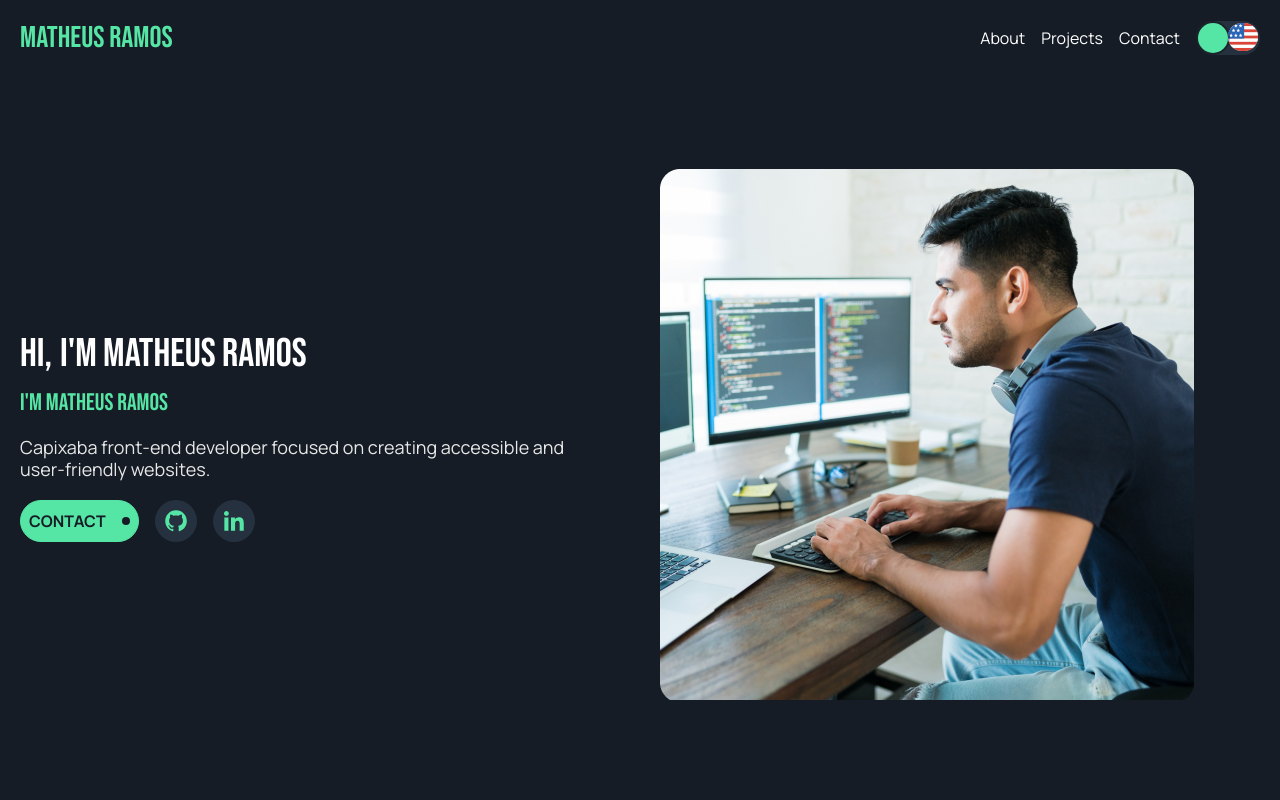
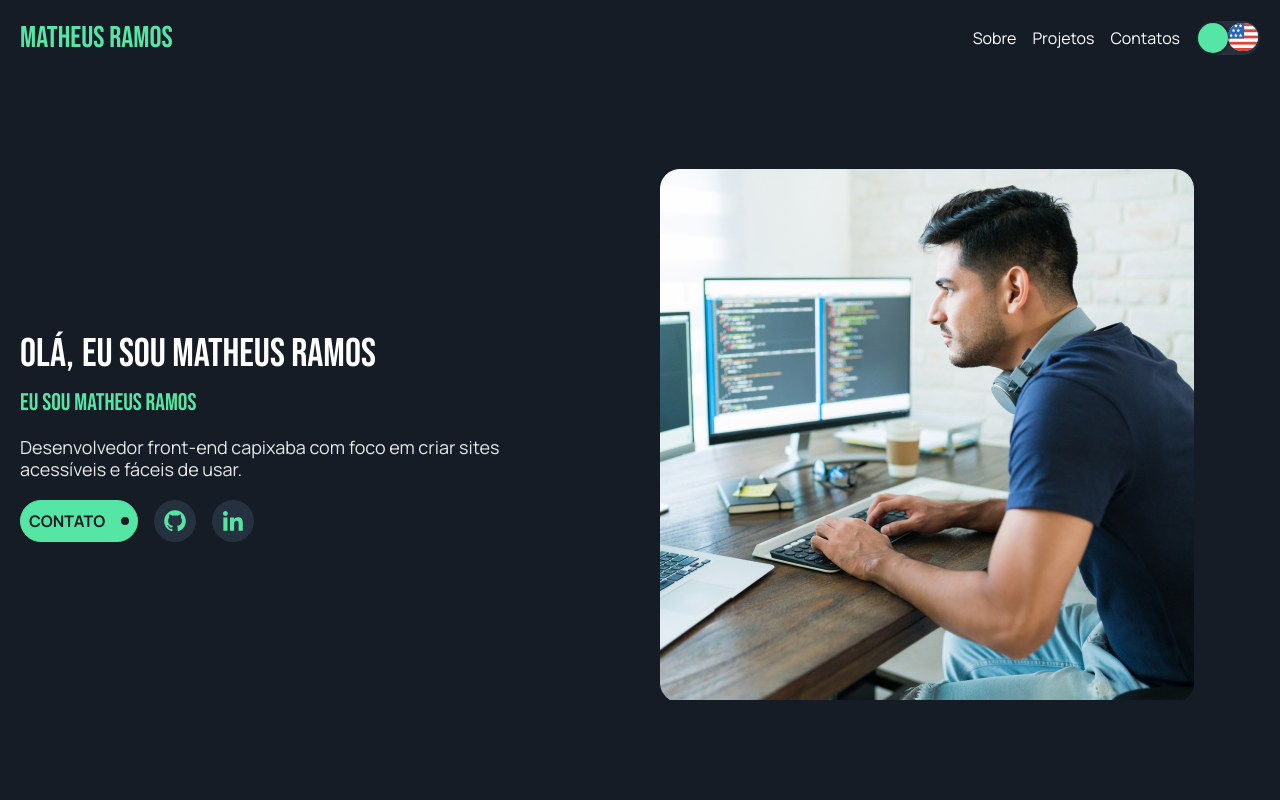
Before and after one commit to RDSMatheus/portfolio, a React (Vite) app: page / in a window 1280 px wide. Shown: the top 800 px of the page. Built offline with nearby package versions, Linux system fonts and the light colour scheme.

Commit message:
clareza no botão bilingue

```diff
--- a/src/Components/BilingualButton/BilingualButton.tsx
+++ b/src/Components/BilingualButton/BilingualButton.tsx
@@ -11,8 +11,8 @@ const BilingualButton = () => {
   function handleClick() {
     setLangChanger(!langChanger);
     if (langChanger) {
-      setLang('en');
-    } else setLang('pt');
+      setLang('pt');
+    } else setLang('en');
   }
   return (
     <button
--- a/src/Context.tsx
+++ b/src/Context.tsx
@@ -159,7 +159,7 @@ export const useData = () => {
 
 export const GlobalContext = ({ children }: React.PropsWithChildren) => {
   const [pageText, setPageText] = React.useState<PageTextI | null>(null);
-  const [lang, setLang] = React.useState<'pt' | 'en'>('en');
+  const [lang, setLang] = React.useState<'pt' | 'en'>('pt');
 
   React.useEffect(() => {
     async function fetchLangText() {
```
